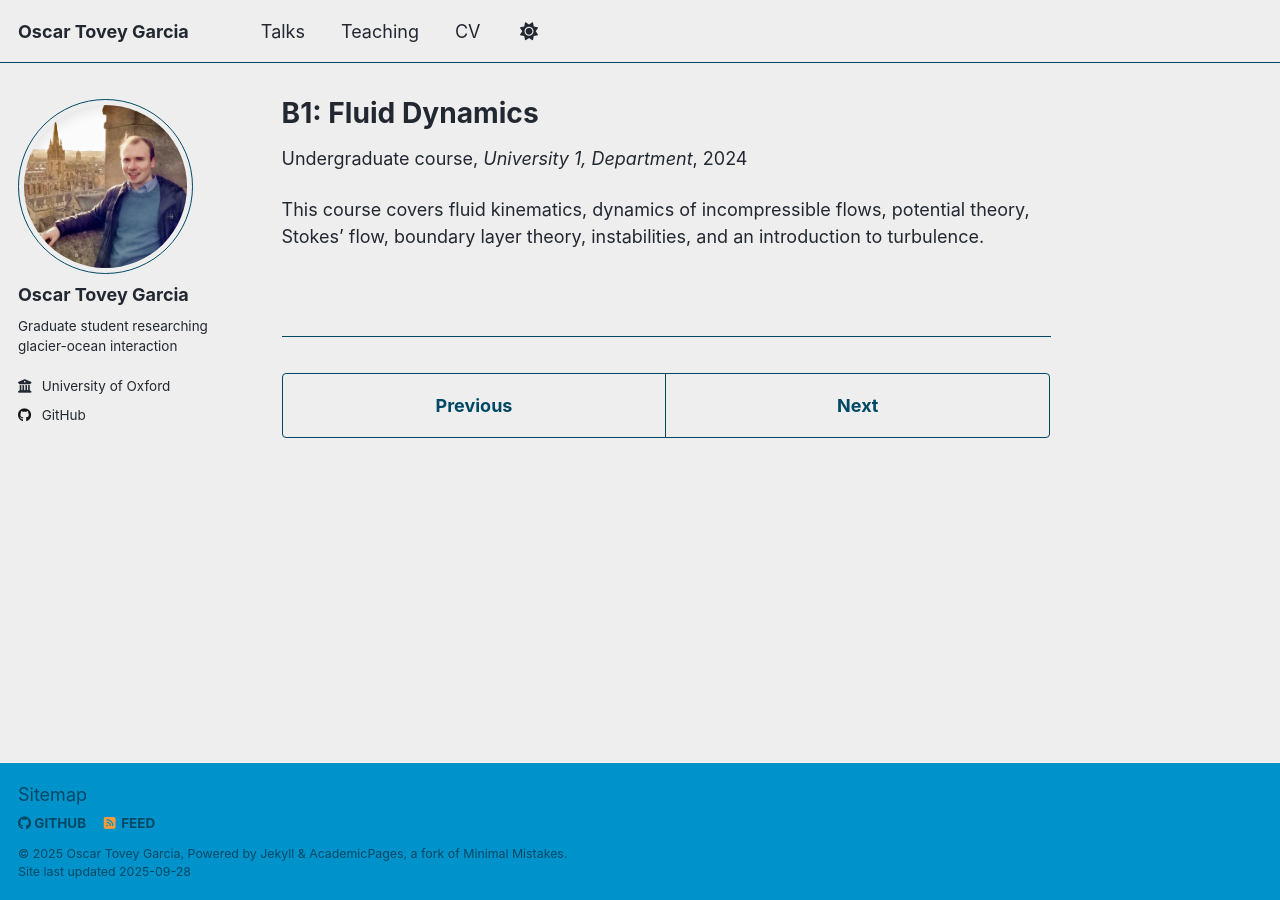
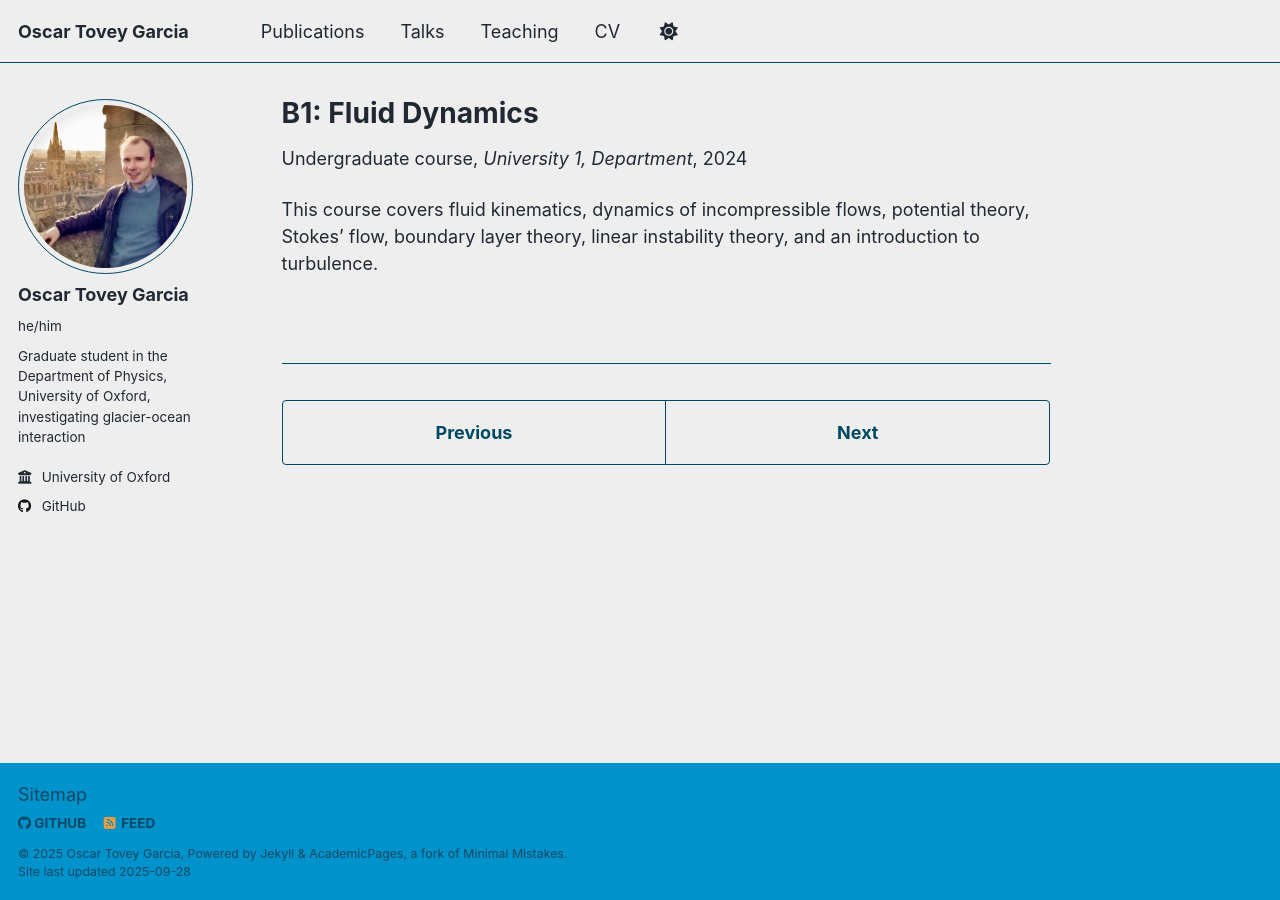
Before and after one commit to oscarjtg/oscarjtg.github.io, a Jekyll site: the page built from _teaching/2024-B1.md, in a window 1280 px wide. Built offline with Jekyll 4.4.1, drawn with Linux system fonts in a browser that asks for light colours; a script that is not in the unit is left out.

Commit message:
more edits

```diff
--- a/_config.yml
+++ b/_config.yml
@@ -24,8 +24,8 @@ author:
   # Biographic information
   avatar           : "profile.jpg"
   name             : "Oscar Tovey Garcia"
-  pronouns         : # example: "she/her"
-  bio              : "Graduate student researching glacier-ocean interaction"
+  pronouns         : "he/him"
+  bio              : "Graduate student in the Department of Physics, University of Oxford, investigating glacier-ocean interaction"
   location         : # "Earth"
   employer         : "University of Oxford"
   uri              : # URL
--- a/_data/navigation.yml
+++ b/_data/navigation.yml
@@ -12,8 +12,8 @@ main:
   # - title: "Research"  # Research doesn't work
   #   url: /research/
 
-  # - title: "Publications"
-  #   url: /publications/
+  - title: "Publications"
+    url: /publications/
 
   - title: "Talks"
     url: /talks/
--- a/_teaching/2024-B1.md
+++ b/_teaching/2024-B1.md
@@ -9,4 +9,4 @@ location: "Oxford, United Kingdom"
 excerpt: "I marked written work and taught in-person tutorials for this third year physics course on fluid dynamics."
 ---
 
-This course covers fluid kinematics, dynamics of incompressible flows, potential theory, Stokes' flow, boundary layer theory, instabilities, and an introduction to turbulence.
+This course covers fluid kinematics, dynamics of incompressible flows, potential theory, Stokes' flow, boundary layer theory, linear instability theory, and an introduction to turbulence.
```
Also changed, not shown: _pages/about.md (+0 -1 lines).
